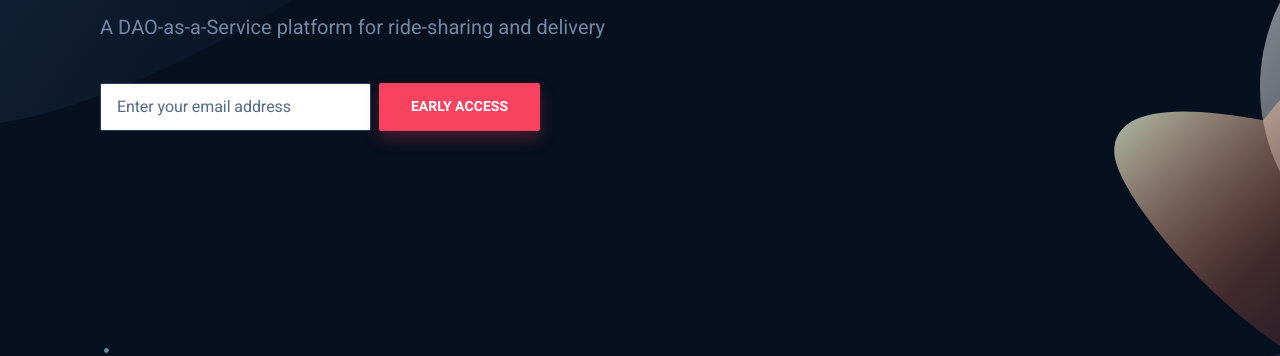
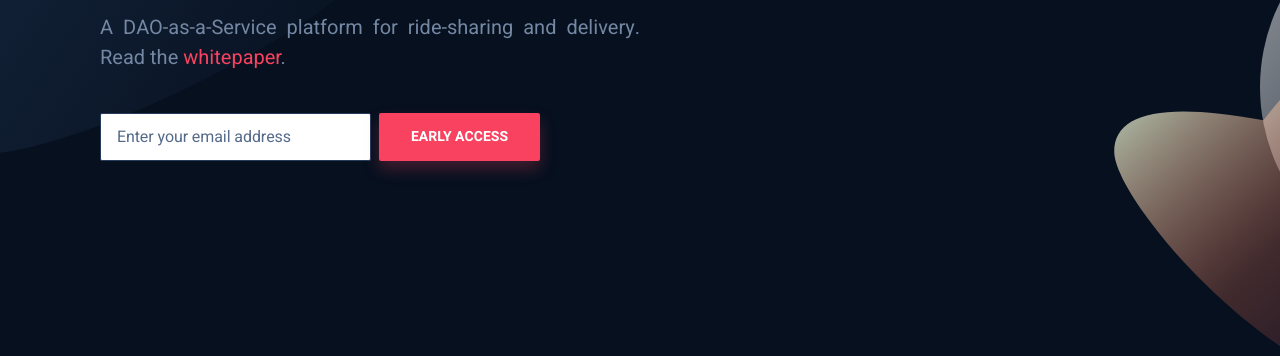
Before and after one commit to qqqllppp/Ride-landing-page, a plain HTML site: page index.html in a window 1280 px wide. Shown: the part 297-653 px from the top of the page. Drawn offline with nearby package versions, Linux system fonts and the light colour scheme.

Commit message:
whitepaper

```diff
--- a/index.html
+++ b/index.html
@@ -41,7 +41,8 @@
                     <div class="hero-inner">
                         <div class="hero-copy">
                             <h1 class="hero-title mt-0">Ride</h1>
-                            <p class="hero-paragraph">A DAO-as-a-Service platform for ride-sharing and delivery</p>
+                            <p class="hero-paragraph">A DAO-as-a-Service platform for ride-sharing and delivery. Read
+                                the <a href="dist/files/RideWhitepaper.pdf" target="_blank">whitepaper</a>.</p>
                             <!-- <div class="footer-form newsletter-form field field-grouped">
                                 <div class="control control-expanded">
                                     <input class="input" type="email" name="email" placeholder="Enter your email address">
```
Also changed, not shown: 1 other file.
